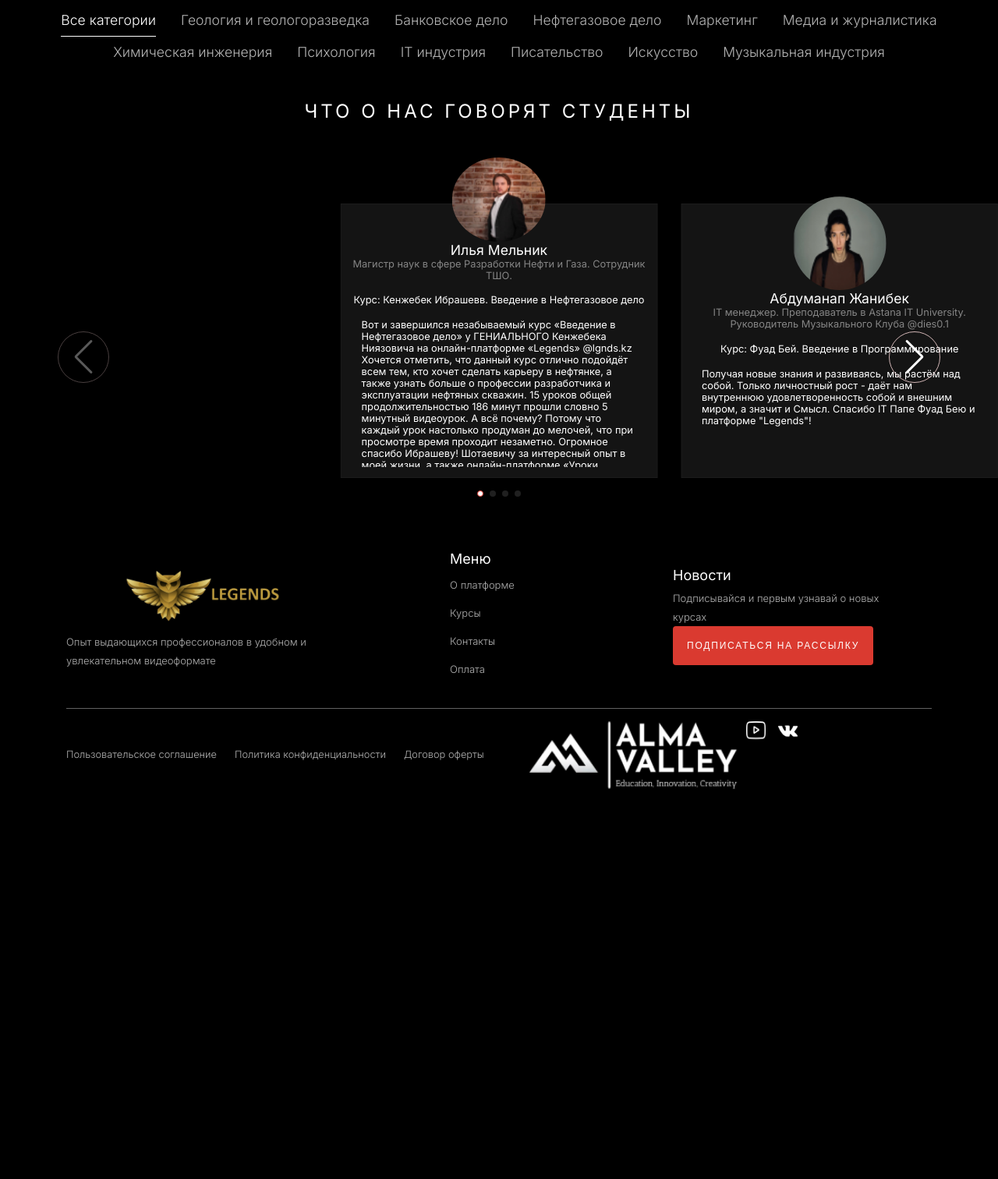
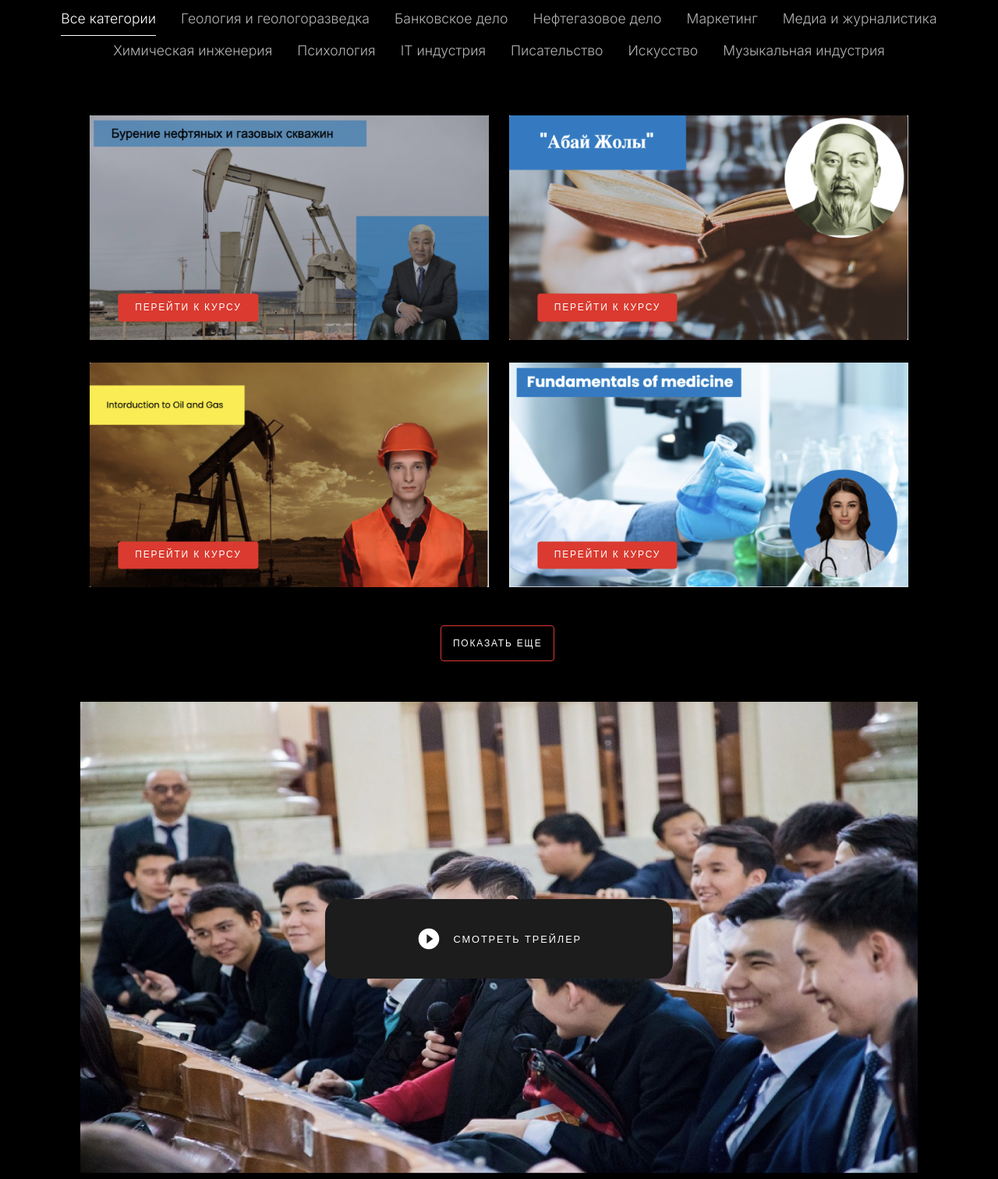
Before and after one commit to KaziLmao/AdaptiveSite, a plain HTML site: page index.html in a window 1280 px wide. Shown: the part 1000-2512 px from the top of the page at 78% size. Before the commit the page ends 2097 px from the top, so only its background shows below. Drawn offline with nearby package versions, Linux system fonts and the light colour scheme.

Commit message:
Added trailer & course cards

```diff
--- a/index.html
+++ b/index.html
@@ -4,6 +4,7 @@
     <meta charset="UTF-8">
     <meta name="viewport" content="width=device-width">
     <link rel="stylesheet" href="https://cdn.jsdelivr.net/npm/swiper@10/swiper-bundle.min.css"/>
+    <link rel="stylesheet" href="https://fonts.googleapis.com/icon?family=Material+Icons" >
     <link rel="stylesheet" href="style.css"/>
     <title>Uroki legend</title>
 </head>
@@ -55,6 +56,44 @@
 					<li><a class="category-list" href="">Музыкальная индустрия</a></li>
 				</ul>
 			</div>
+
+            <div class="course-content">
+                <div class="course-card">
+                    <img src="pics/course_1.png" alt="course">
+                    <a href="" class="course-btn-link"><button class="course-btn">Перейти к курсу</button></a>
+                </div>
+                <div class="course-card">
+                    <img src="pics/course_2.png" alt="course">
+                    <a href="" class="course-btn-link"><button class="course-btn">Перейти к курсу</button></a>
+                </div>
+                <div class="course-card">
+                    <img src="pics/course_3.png" alt="course">
+                    <a href="" class="course-btn-link"><button class="course-btn">Перейти к курсу</button></a>
+                </div>
+                <div class="course-card">
+                    <img src="pics/course_4.png" alt="course">
+                    <a href="" class="course-btn-link"><button class="course-btn">Перейти к курсу</button></a>
+                </div>
+            </div>
+
+            <a href="#"><button class="more-course-btn">Показать еще</button></a>
+
+            <div class="trailer-content">
+                <img class="trailer-pic" src="pics/trailer-pic.png" alt="">
+                <a href="#">
+                    <button class="trailer-btn">
+                        <i class="material-icons">
+                            play_circle_filled
+                        </i>
+                        <p>Смотреть трейлер</p>
+                    </button>
+                </a>
+            </div>
+
+            <div class="subscribe-content">
+
+            </div>
+
             <h2 class="swiper-title">Что о нас говорят студенты</h2>
             <div class="swiper mySwiper">
                 <div class="swiper-wrapper">
--- a/scroll.js
+++ b/scroll.js
@@ -2,9 +2,9 @@ var swiper = new Swiper(".mySwiper", {
   slidesPerView: 3,
   centeredSlides: true,
   spaceBetween: 30,
-  keyboard: {
-    enabled: true,
-  },
+  // keyboard: {
+  //   enabled: true,
+  // },
   pagination: {
     el: ".swiper-pagination",
     clickable: true,
--- a/style.css
+++ b/style.css
@@ -70,7 +70,7 @@ header {
     position: sticky;
     top: 0;
     z-index: 1;
-    font-size: 13px;
+    font-size: 0.8em;
     letter-spacing: 1.5px;
 }
 
@@ -180,6 +180,7 @@ main {
     font-size: 1.5em;
 }
 
+/* Categories */
 .category-menu{
     padding: 1em;
 	font-size: 1.1em;
@@ -208,6 +209,82 @@ main {
     padding-bottom: .6em;
 }
 
+/* Courses */
+.course-content {
+    display: flex;
+    flex-wrap: wrap;
+    justify-content: center;
+    align-items: center;
+    margin-top: 2em;
+    margin-bottom: 2em;
+}
+
+.course-card {
+    position: relative;
+    max-width: 32em;
+    margin: .8em;
+}
+
+.course-card img {
+    width: 100%;
+    height: auto;
+}
+
+.course-btn-link {
+    position: absolute;
+    top: 85%;
+    left: 25%;
+    transform: translate(-50%, -50%);
+    -ms-transform: translate(-50%, -50%);
+    text-transform: uppercase;
+}
+
+.more-course-btn {
+    background-color: #000000;
+    border: 1px solid #DA3A30;
+    padding: 15px;
+    border-radius: 4px;
+}
+
+/* Trailer */
+.trailer-content {
+    position: relative;
+    max-width: 1170px;
+    padding: 3em;
+}
+
+.trailer-content img {
+    width: 100%;
+    height: auto;
+}
+
+.trailer-content .trailer-btn {
+    position: absolute;
+    top: 50%;
+    left: 50%;
+    transform: translate(-50%, -50%);
+    -ms-transform: translate(-50%, -50%);
+    font-size: .8em;
+    padding: 3% 10%;
+    border-radius: 20px;
+    background-color: #1C1C1C;
+}
+
+.trailer-content .trailer-btn:hover {
+    background-color: #ae2f26;
+}
+
+.trailer-btn p {
+    display: inline-block;
+    vertical-align: middle;
+}
+
+.material-icons {
+    font-size: 2.5em;
+	margin-right: 10px;
+    vertical-align: middle;
+}
+
 /* Swiper slides */
 .swiper {
     z-index: 0;
@@ -229,7 +306,6 @@ main {
     background: #141414;
     border: 1px solid #1C1C1C;
     display: flex;
-    justify-content: center;
     align-items: center;
     flex-direction: column;
     text-transform: none;
@@ -241,7 +317,7 @@ main {
     height: 120px;
     overflow: hidden;
     border-radius: 100%;
-    margin: -60px auto 0;
+    margin: -3.75em auto 1.25em;
 }
 
 .ava img {
@@ -443,6 +519,7 @@ footer {
     button{
         display:block;
         margin:0.4em auto;
+        font-size: .4em;
     }
 }
 @media (max-width: 480px){
```
Also changed, not shown: pics/course_4.png (renamed from pics/c582431a-695a-44e6-9a94-7c3641e5e557.jpg.png), pics/trailer-pic.png (added).
